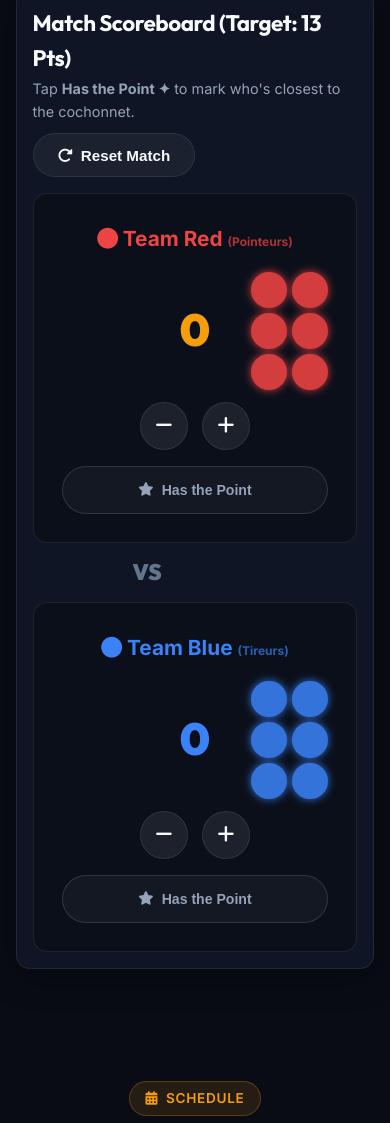
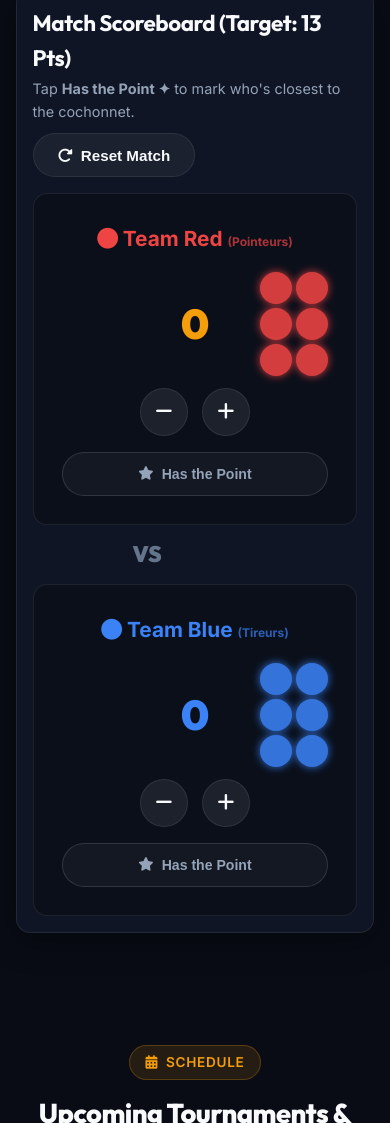
Before and after one commit to Mrswami/AustinPetanque, a website with bundled scripts: page index.html in a window 390 px wide. Shown: the part 2470-3593 px from the top of the page. Built offline with nearby package versions, Linux system fonts and the light colour scheme.

Commit message:
Fix boule zones: remove conflicting global min-height, use flex layout, 24px mobile boules

```diff
--- a/styles.css
+++ b/styles.css
@@ -439,27 +439,32 @@ h1, h2, h3, h4, h5, h6 {
    [left-zone: thrown ★ /]  [score]  [right-zone: ○ in-hand]
 ──────────────────────────────────────────────────────── */
 .score-row {
-  display: grid;
-  grid-template-columns: 1fr auto 1fr;
+  display: flex;
+  flex-direction: row;
   align-items: center;
-  gap: 10px;
+  justify-content: center;
+  gap: 8px;
   margin-bottom: 12px;
   width: 100%;
+  min-height: 60px;
 }
 
 .boule-zone {
   display: flex;
   flex-wrap: wrap;
-  gap: 6px;
+  gap: 5px;
   align-items: center;
+  flex: 1;
+  min-width: 0; /* allow flex shrink */
+  min-height: 28px;
 }
 
-/* Right zone: in-hand boules align right→left */
+/* Right zone: in-hand circles — pack right */
 .boule-zone.right {
   justify-content: flex-end;
 }
 
-/* Left zone: thrown/star boules align left→right */
+/* Left zone: thrown/star boules — pack left */
 .boule-zone.left {
   justify-content: flex-start;
 }
@@ -475,20 +480,23 @@ h1, h2, h3, h4, h5, h6 {
   transition: all 0.3s ease;
 }
 
-/* Individual boule */
+/* Individual boule — desktop default */
 .boule {
-  width: 34px;
-  height: 34px;
+  width: 30px;
+  height: 30px;
   border-radius: 50%;
   cursor: pointer;
   display: flex;
   align-items: center;
   justify-content: center;
-  transition: all 0.25s cubic-bezier(0.4, 0, 0.2, 1);
+  transition: all 0.22s cubic-bezier(0.4, 0, 0.2, 1);
   position: relative;
   user-select: none;
   -webkit-tap-highlight-color: transparent;
   flex-shrink: 0;
+  /* Invisible touch padding for 44px target without changing visual size */
+  padding: 7px;
+  box-sizing: content-box;
 }
 
 /* State 0: in hand (right zone) — filled glowing circle */
@@ -504,12 +512,12 @@ h1, h2, h3, h4, h5, h6 {
 .boule.state-1 {
   background: transparent;
   border: 2px solid currentColor;
-  opacity: 0.55;
+  opacity: 0.6;
 }
 .boule.state-1::after {
   content: '';
   position: absolute;
-  width: 135%;
+  width: 130%;
   height: 2.5px;
   background: currentColor;
   border-radius: 2px;
@@ -526,7 +534,7 @@ h1, h2, h3, h4, h5, h6 {
 .boule.state-2::after {
   content: '★';
   position: absolute;
-  font-size: 1rem;
+  font-size: 0.85rem;
   color: var(--primary-amber);
   line-height: 1;
   text-shadow: 0 0 8px rgba(245,158,11,0.8);
@@ -537,15 +545,16 @@ h1, h2, h3, h4, h5, h6 {
 .boule.blue { color: #3b82f6; }
 
 /* Tap feedback */
-.boule:active { transform: scale(0.82); }
+.boule:active { transform: scale(0.8); }
 
-/* Empty zone placeholder so layout stays stable */
+/* Empty zone placeholder — keeps grid column from collapsing */
 .boule-zone:empty::after {
   content: '';
   display: block;
-  width: 34px;
-  height: 34px;
+  width: 26px;
+  height: 26px;
   opacity: 0;
+  flex-shrink: 0;
 }
 
 
@@ -1032,15 +1041,9 @@ footer {
   --safe-right: env(safe-area-inset-right, 0px);
 }
 
-/* Minimum 44px touch targets (Apple HIG) */
-button, .boule, .btn-circle, .has-point-btn, .hamburger {
+/* 44px touch targets for buttons — NOT applied to .boule (handled per breakpoint) */
+button:not(.boule), .btn-circle, .has-point-btn, .hamburger {
   min-height: 44px;
-}
-.boule {
-  min-width: 38px;
-  min-height: 38px;
-  width: 38px;
-  height: 38px;
 }
 
 /* =====================
@@ -1208,12 +1211,13 @@ button, .boule, .btn-circle, .has-point-btn, .hamburger {
   }
 
   /* Score + boule row */
-  .score-row {
-    gap: 6px;
-  }
-  .score-display { font-size: 2.8rem; min-width: 44px; }
-  .boule-zone { gap: 5px; }
-  .boule { width: 36px; height: 36px; min-width: 36px; min-height: 36px; }
+  .score-row { gap: 4px; min-height: 50px; }
+  .score-display { font-size: 2.6rem; min-width: 40px; }
+  .boule-zone { gap: 4px; min-height: 26px; }
+  /* Smaller boules on mobile so 6 fit per zone */
+  .boule { width: 24px; height: 24px; padding: 4px; }
+  .boule.state-1::after { width: 140%; height: 2px; }
+  .boule.state-2::after { font-size: 0.7rem; }
 
   /* Has the Point button */
   .has-point-btn { padding: 12px 14px; font-size: 0.88rem; min-height: 48px; }
```
Also changed, not shown: 1 other file.
